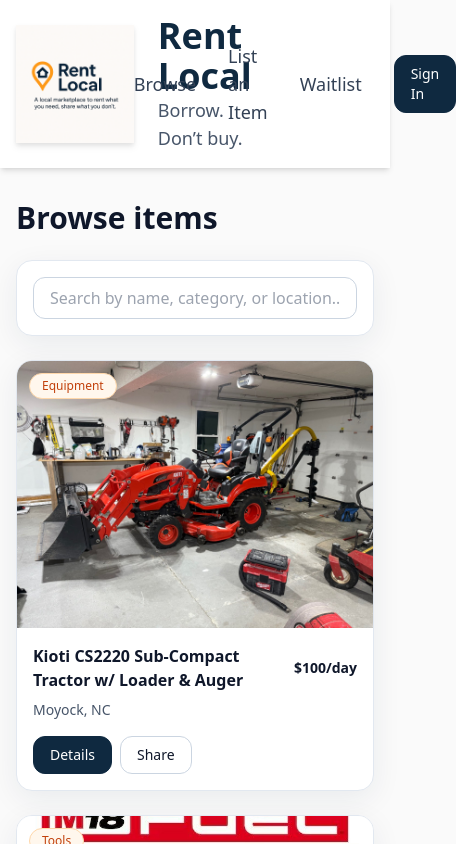
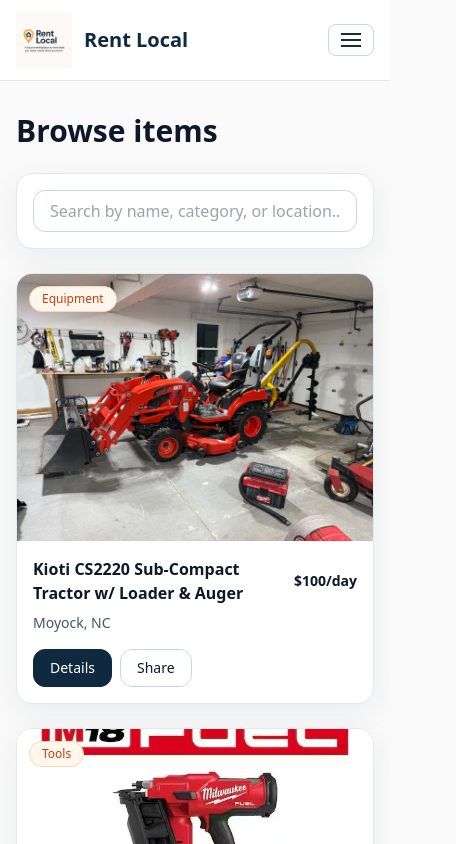
Before and after one commit to flipfloptuna/Rent-Local-1, a Next.js app: page /browse in a window 390 px wide. Shown: the top 844 px of the page, 456 px wide, since content can reach past the window. Built offline with nearby package versions, Linux system fonts and the light colour scheme.

Commit message:
Update Header.tsx
mobile friendly change

```diff
--- a/components/Header.tsx
+++ b/components/Header.tsx
@@ -1,58 +1,91 @@
+"use client";
+
 import Link from "next/link";
 import Image from "next/image";
+import { useState } from "react";
 
 export function Header() {
+  const [open, setOpen] = useState(false);
+
   return (
-    <header className="bg-white shadow-md">
-      <div className="container-narrow flex items-center justify-between py-4">
-        {/* Logo section */}
-        <Link href="/" className="flex items-center gap-6">
+    <header className="bg-white border-b border-slate-200">
+      {/* Top bar */}
+      <div className="container-narrow flex items-center justify-between py-3">
+        {/* Logo + title */}
+        <Link href="/" className="flex items-center gap-3">
+          {/* Responsive logo: smaller on mobile, bigger on md+/lg+ */}
           <Image
             src="/logo.png"
-            alt="Rent Local"
-            width={160}
-            height={160}
+            alt="Rent Local logo"
+            width={56}         // mobile
+            height={56}
             priority
-            className="drop-shadow-md"
+            className="md:hidden"
           />
-          <div className="flex flex-col">
-            <span className="text-4xl font-extrabold text-brand-navy">
+          <Image
+            src="/logo.png"
+            alt="Rent Local logo"
+            width={80}         // tablet
+            height={80}
+            priority
+            className="hidden md:block lg:hidden"
+          />
+          <Image
+            src="/logo.png"
+            alt="Rent Local logo"
+            width={120}        // desktop
+            height={120}
+            priority
+            className="hidden lg:block"
+          />
+
+          <div className="leading-tight">
+            <div className="font-extrabold text-xl md:text-2xl lg:text-3xl text-[#0F2940]">
               Rent Local
-            </span>
-            <span className="text-lg text-slate-600">
+            </div>
+            {/* Hide the tiny slogan on very small screens to prevent wrapping */}
+            <div className="hidden sm:block text-xs md:text-sm text-slate-600">
               Borrow. Don’t buy.
-            </span>
+            </div>
           </div>
         </Link>
 
-        {/* Navigation */}
-        <nav className="flex items-center gap-8">
-          <Link
-            href="/browse"
-            className="text-lg font-medium text-slate-700 hover:text-brand-orange"
-          >
-            Browse
-          </Link>
-          <Link
-            href="/list"
-            className="text-lg font-medium text-slate-700 hover:text-brand-orange"
-          >
-            List an Item
-          </Link>
-          <Link
-            href="/waitlist"
-            className="text-lg font-medium text-slate-700 hover:text-brand-orange"
-          >
-            Waitlist
-          </Link>
-          <a
-            href="#"
-            className="btn btn-primary px-6 py-3 text-lg"
-          >
-            Sign In
-          </a>
+        {/* Desktop nav */}
+        <nav className="hidden md:flex items-center gap-6">
+          <Link href="/browse" className="text-sm md:text-base text-slate-700 hover:text-[#F59E0B]">Browse</Link>
+          <Link href="/list" className="text-sm md:text-base text-slate-700 hover:text-[#F59E0B]">List an item</Link>
+          <Link href="/waitlist" className="text-sm md:text-base text-slate-700 hover:text-[#F59E0B]">Waitlist</Link>
+          <a href="#" className="btn btn-primary px-4 md:px-5 py-2 md:text-base text-sm">Sign in</a>
         </nav>
+
+        {/* Mobile hamburger */}
+        <button
+          aria-label="Toggle menu"
+          className="md:hidden inline-flex items-center justify-center rounded-lg border border-slate-300 px-3 py-2"
+          onClick={() => setOpen(!open)}
+        >
+          {/* simple hamburger icon */}
+          <div className="space-y-1">
+            <span className="block h-0.5 w-5 bg-slate-800"></span>
+            <span className="block h-0.5 w-5 bg-slate-800"></span>
+            <span className="block h-0.5 w-5 bg-slate-800"></span>
+          </div>
+        </button>
       </div>
+
+      {/* Mobile dropdown menu */}
+      {open && (
+        <div className="md:hidden border-t border-slate-200">
+          <div className="container-narrow py-3 flex flex-col gap-2">
+            <Link href="/browse" className="py-2 text-slate-800" onClick={() => setOpen(false)}>Browse</Link>
+            <Link href="/list" className="py-2 text-slate-800" onClick={() => setOpen(false)}>List an item</Link>
+            <Link href="/waitlist" className="py-2 text-slate-800" onClick={() => setOpen(false)}>Waitlist</Link>
+            <a href="#" className="btn btn-primary mt-2 w-full justify-center" onClick={() => setOpen(false)}>
+              Sign in
+            </a>
+          </div>
+        </div>
+      )}
     </header>
   );
 }
```
